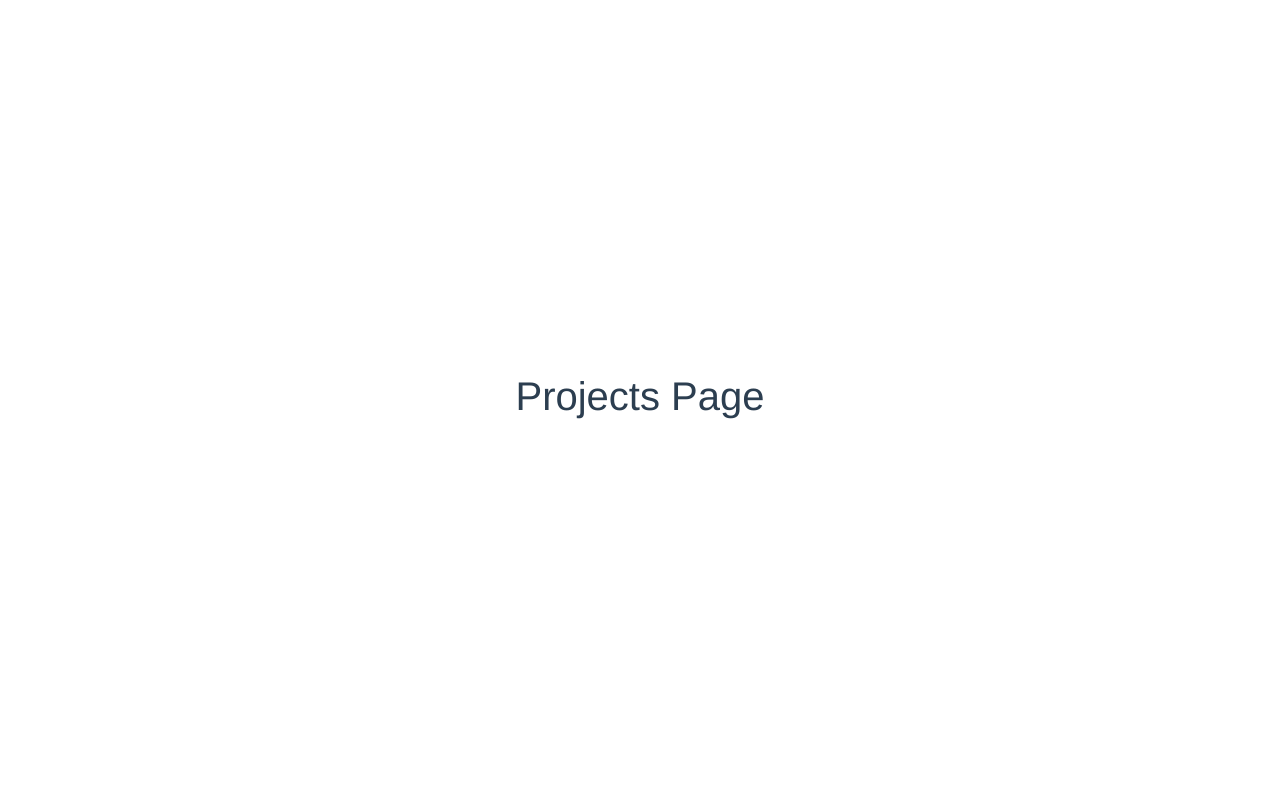
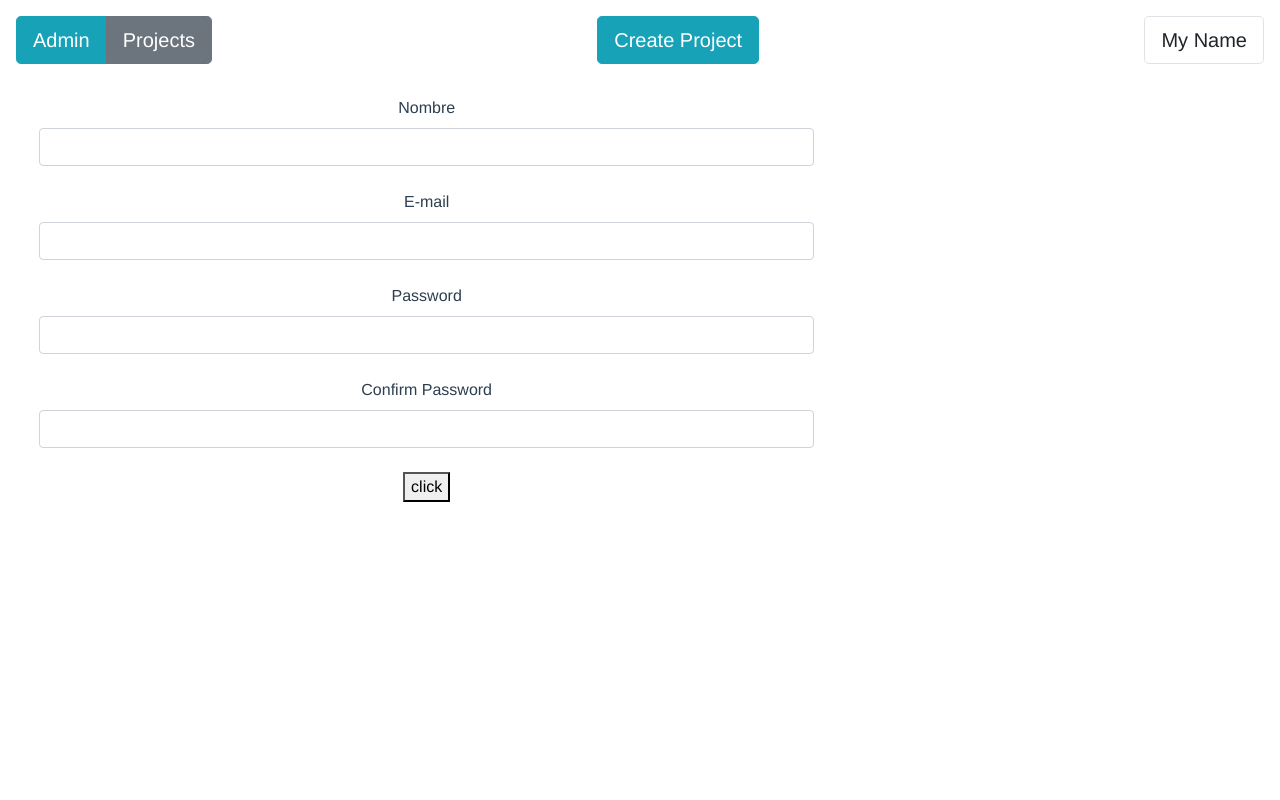
Before and after one commit to pedronieto84/vue-marzo-itacademy-project, a Vue app: page / in a window 1280 px wide. Shown: the top 800 px of the page. Built offline with nearby package versions, Linux system fonts and the light colour scheme.

Commit message:
Formulario Register sin funcionalidad total

```diff
--- a/package.json
+++ b/package.json
@@ -23,5 +23,8 @@
     "sass": "^1.26.5",
     "sass-loader": "^8.0.2",
     "vue-template-compiler": "^2.6.11"
+  },
+  "environment": {
+    "node": "16.13.1"
   }
 }
--- a/src/App.vue
+++ b/src/App.vue
@@ -1,12 +1,26 @@
 <template>
   <div id="app">
+    <Navbar />
+    <Register />
     <!-- <div id="nav">
       <router-link to="/">Home</router-link> |
       <router-link to="/about">About</router-link>
     </div> -->
     <router-view/>
+
   </div>
 </template>
+<script>
+import Navbar from '@/components/Navbar.vue'
+import Register from '@/components/Register.vue'
+export default {
+  components: {
+    Navbar,
+    Register
+  }
+}
+
+</script>
 
 <style lang="scss">
 #app {
--- /dev/null
+++ b/src/components/FormInput.vue
@@ -0,0 +1,64 @@
+<template>
+    <div>
+        <b-form-group class="m-4">
+            <label>{{nombre}}</label>
+            <b-form-input
+                v-model="input"
+                required
+                :state="validationState"
+                :type="inputType"
+            >
+                {{valor}}
+            </b-form-input>
+        </b-form-group>
+    </div>
+</template>
+<script>
+    export default {
+    data(){
+        return{
+            input: '',
+            validationState: null,
+        }
+    },
+    watch: {
+        input(value) {
+            this.validationState = this.validate(value);
+            this.$emit('input', value);
+        }
+    },
+    props:{
+        nombre: String,
+        valor: [String, Number],
+        inputType: String,
+    },
+    methods: {
+        validateName(value) {
+            return value.length > 5 ? true :false;
+        },
+        validateEmail(value){
+            //eslint-disable-next-line
+            let regEx = /^([a-zA-Z0-9_\.\-])+\@(([a-zA-Z0-9\-])+\.)+([a-zA-Z0-9]{2,4})+$/
+            return regEx.test(value) ? true : false;
+        },
+        validatePassword(value) {
+            let regEx = /^(?=.*[A-Za-z])(?=.*\d)[A-Za-z\d]{8,16}$/
+            return regEx.test(value) ? true : false;
+        },
+        validate(value) {
+            if (value == "") {
+                return null;
+            }
+            switch (this.nombre){
+                case "Nombre":
+                    return this.validateName(value);
+                case "Email":
+                    return this.validateEmail(value);
+                case "Password":
+                    return this.validatePassword(value);
+                default:
+            }
+        },
+    },
+}
+</script>
--- /dev/null
+++ b/src/components/Navbar.vue
@@ -0,0 +1,17 @@
+<template>
+    <div>
+        <b-navbar class="mt-2">
+            <b-button-group size="lg">
+                <b-button variant="info ">Admin</b-button>
+                <b-button >Projects</b-button>
+            </b-button-group>
+            <!-- Right aligned nav items -->
+            <b-button variant="info ml-auto" size="lg">
+                Create Project
+            </b-button>
+            <b-button variant=" ml-auto" size="lg border">
+                My Name
+            </b-button>
+        </b-navbar>
+    </div>
+</template>
--- /dev/null
+++ b/src/components/Register.vue
@@ -0,0 +1,50 @@
+<template>
+    <div>
+        <b-form @submit="onSubmit" class="col-8">
+            <FormInput
+                :valor="nombre"
+                :nombre="'Nombre'"
+                @input="nombre = $event"
+                :inputType="'text'"
+            />
+            <FormInput
+                :valor="email"
+                :nombre="'E-mail'"
+                @input="email = $event"
+                :inputType="'email'"
+            />
+            <FormInput
+                :valor="password"
+                :nombre="'Password'"
+                @input="password = $event"
+                :inputType="'password'"
+            />
+            <FormInput
+                :valor="confirmPassword"
+                :nombre="'Confirm Password'"
+                @input="password = $event"
+                :inputType="'password'"
+            />
+            <button>click</button>
+        </b-form>
+    </div>
+</template>
+<script>
+import FormInput from './FormInput.vue'
+export default {
+    name: 'Register',
+    components: {
+        FormInput
+    },
+    data(){
+        return {
+            nombre: '',
+            email: '',
+            password: '',
+            confirmPassword: '',
+        }
+    }
+}
+
+
+</script>
```
Also changed, not shown: 1 other file (tests, documents, lock files or other folders).
